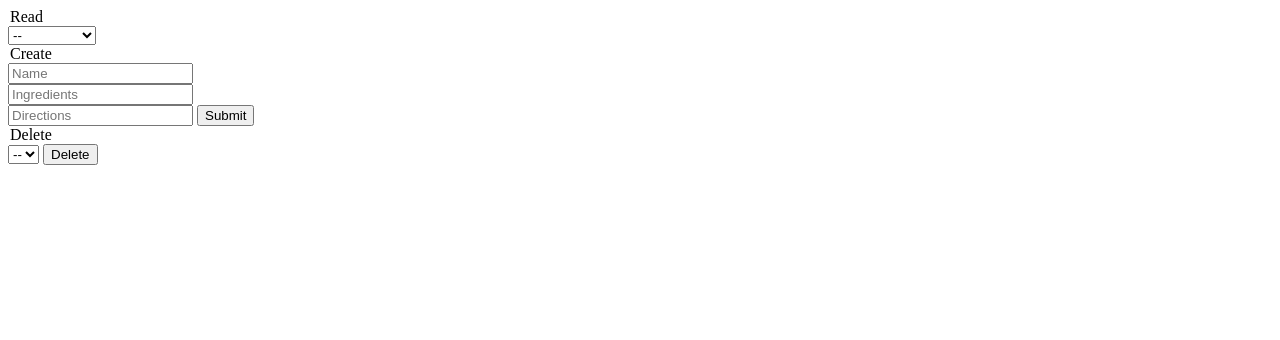
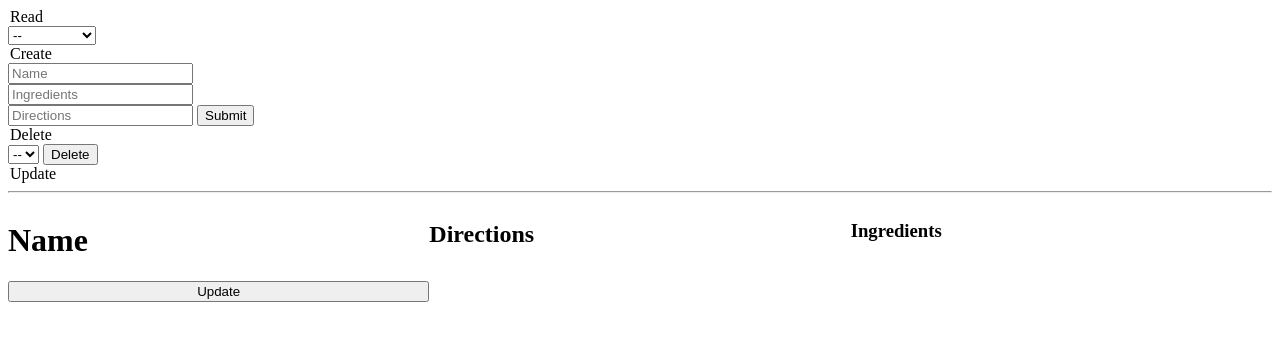
Before and after one commit to bmccaffrey/node-postgres, a website: page public/index.html in a window 1280 px wide. Drawn offline with Linux system fonts and the light colour scheme; no server answers.

Commit message:
create basic boilerplate to test PUT requests

```diff
--- a/index.js
+++ b/index.js
@@ -57,4 +57,8 @@ app.delete('/recipes', async (req, res) => {
   res.send(`${column} was deleted.`);
 });
 
+app.put('/recipes', async (req, res) => {
+  console.log('PUT request received');
+});
+
 app.listen(PORT, () => console.log(`Listening on ${PORT}`));
--- a/public/index.html
+++ b/public/index.html
@@ -6,6 +6,12 @@
   <meta name="viewport" content="width=device-width, initial-scale=1.0">
   <meta http-equiv="X-UA-Compatible" content="ie=edge">
   <title>Document</title>
+  <style>
+    .gridcontainer {
+      display: grid;
+      grid-template-columns: repeat(3, 1fr);
+    }
+  </style>
 </head>
 
 <body>
@@ -40,6 +46,17 @@
     <button id="deleteButton">Delete</button>
   </div>
 
+  <div>
+    <legend>Update</legend>
+    <hr>
+    <div class="gridcontainer">
+      <h1>Name</h1>
+      <h2>Directions</h2>
+      <h3>Ingredients</h3>
+      <button id="putButton">Update</button>
+    </div>
+  </div>
+
   <script src="app.js"></script>
 </body>
 
```
